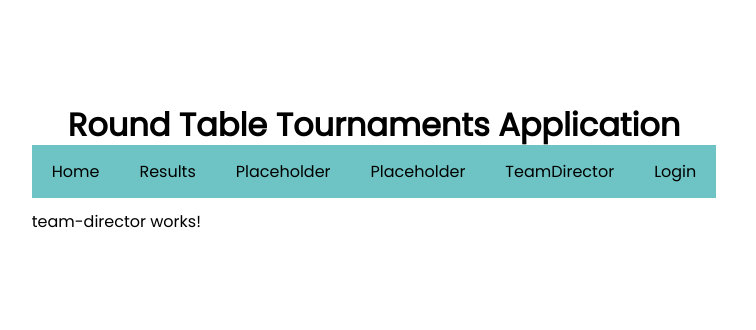
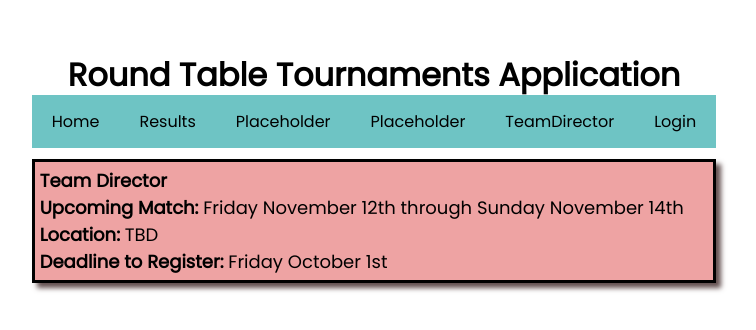
Before and after one commit to dazinn/SER515-Team4-roundTableTournaments, an Angular app in the folder roundTableTournamentsFrontEnd/: page /team-director in a window 1280 px wide. Shown: the part 198-528 px from the top of the page, without its empty margins (266-1022 px from the left). Built offline with nearby package versions, Linux system fonts and the light colour scheme.

Commit message:
us55-t70: Created team director page and added content into it.

```diff
--- a/roundTableTournamentsFrontEnd/src/app/team-director/team-director.component.css
+++ b/roundTableTournamentsFrontEnd/src/app/team-director/team-director.component.css
@@ -0,0 +1,9 @@
+.team-info {
+    background-color: rgb(238, 163, 163);
+    border-color: black;
+    border-style: solid;
+    padding: 5px;
+    font-size: large;
+    box-shadow: 5px 5px 5px rgb(99, 80, 80);
+    max-width: 1000px;
+}
--- a/roundTableTournamentsFrontEnd/src/app/team-director/team-director.component.html
+++ b/roundTableTournamentsFrontEnd/src/app/team-director/team-director.component.html
@@ -1 +1,8 @@
-<p>team-director works!</p>
+
+<div class="team-info">
+    <h4>Team Director</h4>
+    <p><b>Upcoming Match:</b> Friday November 12th through Sunday November 14th</p>
+    <p><b>Location:</b> TBD </p>
+    <p><b>Deadline to Register:</b> Friday October 1st</p>
+
+</div>
```
